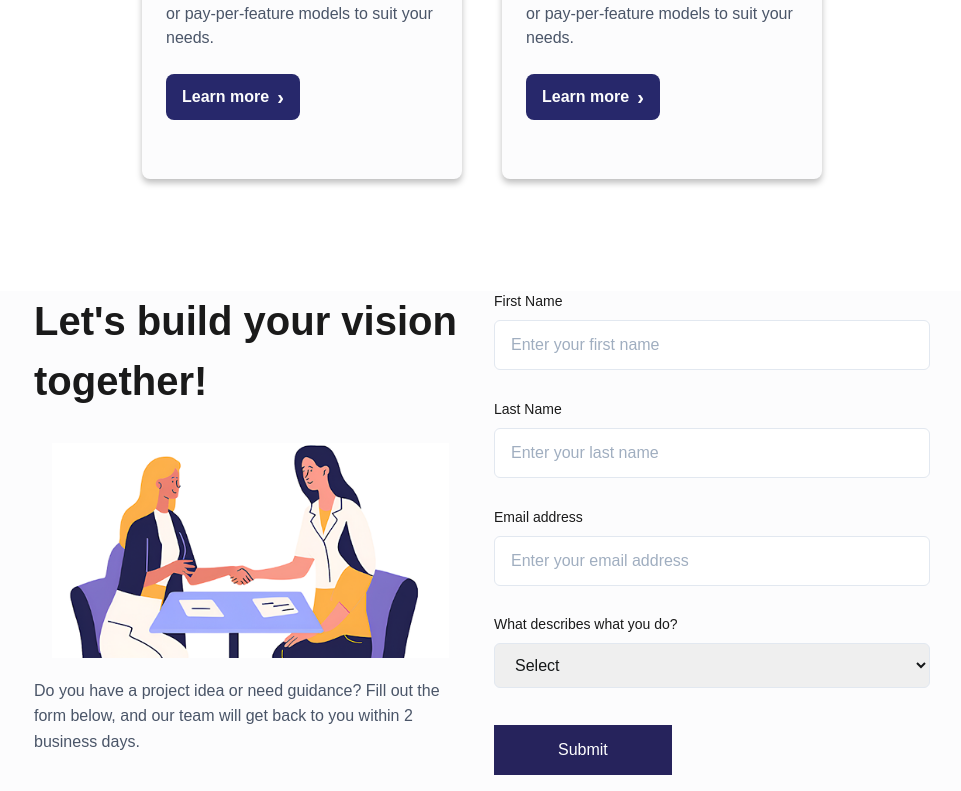
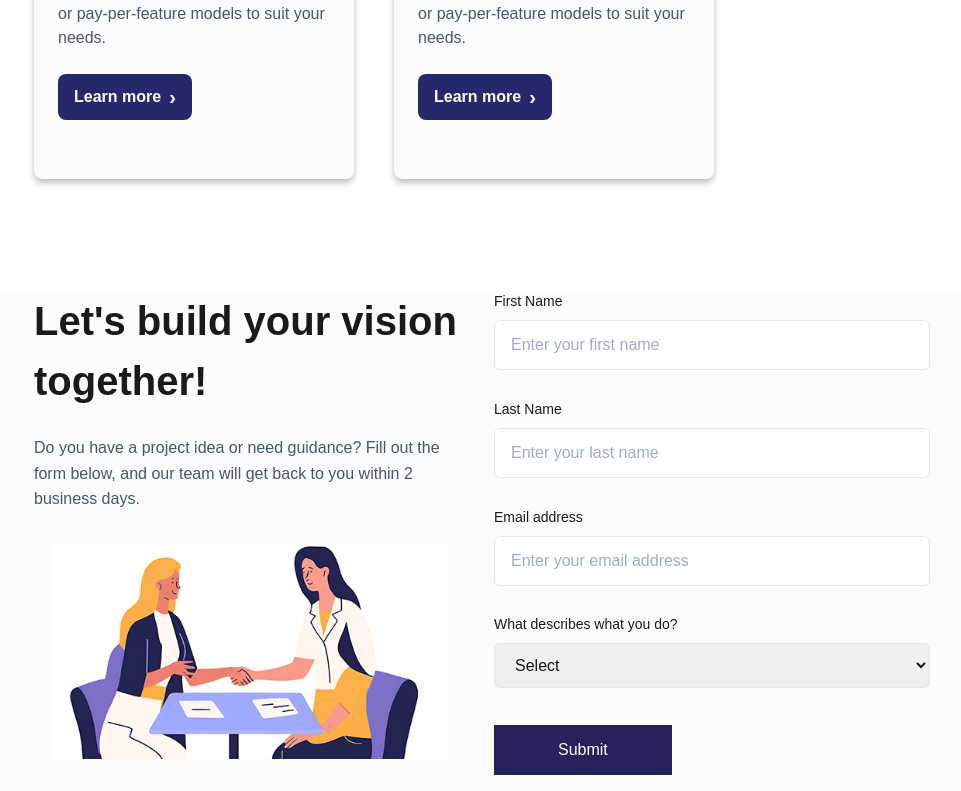
Before and after one commit to aishtiaq7/Digitec-Portfolio-Redo, a Next.js app: page /caseStudy in a window 1280 px wide. Shown: the part 2415-3206 px from the top of the page, without its empty margins (158-1119 px from the left). Built offline with nearby package versions, Linux system fonts and the light colour scheme; a web font is replaced by a local one.

Commit message:
styles fixes related with services cards and form

```diff
--- a/src/app/components/FormSection/FormSection.css
+++ b/src/app/components/FormSection/FormSection.css
@@ -70,7 +70,7 @@ margin-top: 2rem;
 .form-group input:focus,
 .form-group select:focus {
   outline: none;
-    border-color: #4338CA;
+  border-color: #4338ca;
 }
 
 .form-group input::placeholder,
@@ -80,7 +80,7 @@ margin-top: 2rem;
 
 .submit-button {
   width: fit-content;
-    background-color: #26235C;
+  background-color: #26235c;
   color: white;
   padding: 0.8rem 4rem;
   border: none;
@@ -112,6 +112,22 @@ margin-top: 2rem;
   }
 }
 
+@media only screen and (min-width: 769px) {
+  .contact-text {
+    display: flex;
+    flex-direction: column;
+  }
+
+  .contact-description {
+    order: 1;
+    margin: 0 ;
+  }
+
+  .contact-image {
+    order: 2;
+  }
+}
+
 @media (max-width: 480px) {
   .contact-section {
     padding: 32px 16px;
--- a/src/app/components/FormSection/FormSection.tsx
+++ b/src/app/components/FormSection/FormSection.tsx
@@ -57,7 +57,7 @@ export default function ContactSection() {
             <picture>
               <source
                 srcSet="/images/form/form-small.png"
-                media="(max-width: 480px)"
+                media="(max-width: 768px)"
               />
               <Image
                 src="/images/form/form.png"
--- a/src/app/components/Section/Section.css
+++ b/src/app/components/Section/Section.css
@@ -76,7 +76,7 @@
     flex-direction: row;
     flex-wrap: wrap;
     gap: 2.5rem;
-    justify-content: center;
+    justify-content: flex-start;
 }
 /* End Services */
 
```
Lines whose indentation alone changed are shown as unchanged.
